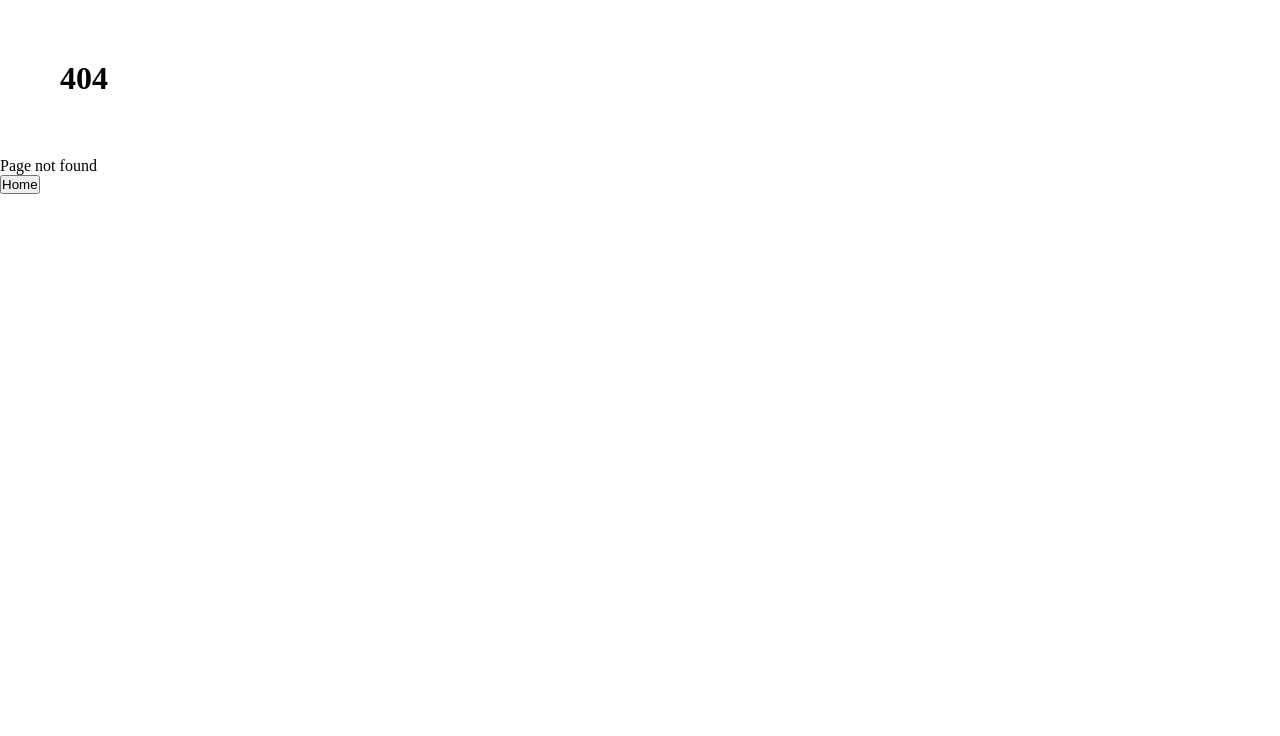
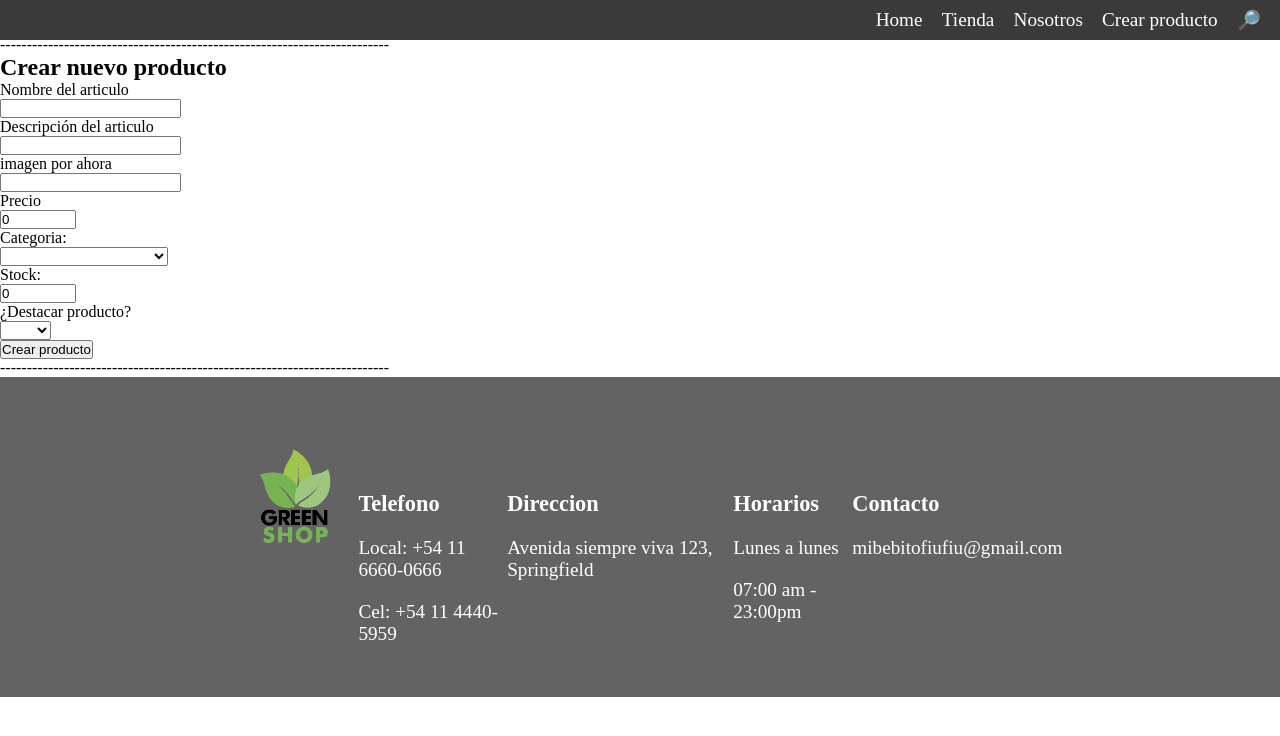
Before and after one commit to Luksjg/PF-Eccomerce, a React (Create React App) app in the folder client/: page /crearproducto in a window 1280 px wide. Before the commit this address had no page. Shown: the top 736 px of the page. Built offline with nearby package versions, Linux system fonts and the light colour scheme.

Commit message:
Create products 1.0

```diff
--- a/client/src/App.js
+++ b/client/src/App.js
@@ -2,7 +2,7 @@
 import "./App.module.css"
 import Home from "./components/home/Home.jsx"
 import {BrowserRouter, Route, Switch} from 'react-router-dom'
-// import CreateProduct from "./components/createProduct/CreateProduct"
+import CreateProduct from "./components/createProduct/CreateProduct"
 import ProductDetail from "./components/productDetail/ProductDetail"
 import StorePage from "./components/storePage/StorePage"
 import WeAre from "./components/weAre/WeAre"
@@ -20,7 +20,7 @@ function App() {
           <Route exact path="/tienda" component={StorePage}/>
           <Route path="/producto/:id" component={ProductDetail}/>
           <Route path="/categoria/:category" component={ProductsCategory}/>
-          {/* <Route path="/crearproducto" component={CreateProduct}/>  */}
+          <Route path="/crearproducto" component={CreateProduct}/>
           <Route path="/nosotros" component={WeAre}/>
           <Route path='*' component={Page404}/>
 
--- a/client/src/components/categories/Categories.module.css
+++ b/client/src/components/categories/Categories.module.css
@@ -1,5 +1,5 @@
 .container{
-    width: 100%;
+    /* width: 100%;
     height: 100%;
     display: flex;
     flex-direction: column;
@@ -8,7 +8,7 @@
     width: 10vw ;
     margin-top: -50vh;
     margin-left: 2vw;
-    padding-bottom: 10px;
+    padding-bottom: 10px; */
 }
 .container Link{
     font-size: 2.5vw;
--- a/client/src/components/createProduct/CreateProduct.js
+++ b/client/src/components/createProduct/CreateProduct.js
@@ -8,12 +8,12 @@ import NavBar from "../navbar/NavBar"
 export default function CreateProduct(){
     const[input,setInput]=useState({
         name:"",
-        images:[],
+        image:"",
         price:0,
         category:"",
         stock:0,
         description:"",
-        outstanding:"no"
+        outsanding:""
     })
 
     const history =useHistory()
@@ -27,15 +27,6 @@ export default function CreateProduct(){
         })
     }
 
-    // function handleImages(e){
-    //     setInput({
-    //         ...input,
-    //         // [e.target.name]: [...input.images, e.target.value]
-    //         [e.target.name]: e.target.value
-    //     })
-    // }
-    // no sirve subir imagenes
-
     async function handleSubmit(e){
         if(!input.name || !input.price ){
             e.preventDefault()
@@ -48,7 +39,7 @@ export default function CreateProduct(){
             history.push("/")
             setInput({
                 name:"",
-                image:[],
+                image:"",
                 price:0,
                 category:"",
                 stock:0,
@@ -61,6 +52,7 @@ export default function CreateProduct(){
     return(
         <div>
             <NavBar/>
+            <br/><br/>
             <div>-------------------------------------------------------------------------</div>
             <h2>Crear nuevo producto</h2>
             <div>
@@ -69,17 +61,17 @@ export default function CreateProduct(){
                         <p>Nombre del articulo</p>
                         <input type="text" value={input.name} name='name' onChange={e=>handleChange(e)}/>
                     </div>
-
-                    {/* <div>
-                        <p>Imagenes del producto</p>
-                        <input type="file" name="images" onChange={e=>handleImages(e)} accept="image/png, image/gif, image/jpeg" />
-
+                    <div>
+                        <p>Descripción del articulo</p>
+                        <input type="text" value={input.description} name='description' onChange={e=>handleChange(e)}/>
+                    </div>
+                    <div>
+                        {/* <p>Imagenes del producto</p>
+                        <input type="file" value={input.image} name="image" onChange={e=>handleChange(e)} accept="image/png, image/gif, image/jpeg" />
+                        <br/> */}
                     </div>
 
-                    Buscar como postear imagenes
-
-                    */}
-                      <div>
+                    <div>
                         <p>imagen por ahora</p>
                         <input type="text" value={input.image} name='image' onChange={e=>handleChange(e)}/>
                     </div>
@@ -115,10 +107,13 @@ export default function CreateProduct(){
                         <input type="number" value={input.stock} name="stock" onChange={e=>handleChange(e)} min="1" max="10000"/>
                     <div>
                         <p>¿Destacar producto?</p>
-                        <label><input type="radio" value={input.outstanding} key="si" name="outsanding"/>si</label>
-                        <label><input type="radio" value={input.outstanding} key="no" name="outsanding"/>no</label>
+                        <select value={input.outsanding} name="outsanding" onChange={e=>handleChange(e)}>
+                            <option></option>
+                            <option>true</option>
+                            <option>false</option>
+                        </select>
                     </div>
-                    <button type="submit">Crear actividad</button>
+                    <button type="submit">Crear producto</button>
                 </form>
             </div>
             <div>-------------------------------------------------------------------------</div>
--- a/client/src/components/footer/Footer.module.css
+++ b/client/src/components/footer/Footer.module.css
@@ -4,7 +4,7 @@
     display: flex;
     position: flex;
     bottom: 0px;
-    width: 400vh;
+    width: 100%;
 }
 .subCont{
 
--- a/client/src/components/home/Home.jsx
+++ b/client/src/components/home/Home.jsx
@@ -25,25 +25,19 @@ export default function Home() {
       <div>
         <Welcome />
       </div>
-
-      {/*   <div>{    <MapProducts productsToShow={productsToShow} /> }</div> */}
-
-      <Carrusel slide={true} />
+        <Carrusel slide={true} />
       <div>
         <PaymentInfo />
       </div>
-
       <div>
         <AboutMe/>
       </div>
-
       <div>
         <Subscribe />
       </div>
       <div>
         <NavBar />
       </div>
-
       <footer>
         <Footer />
       </footer>
--- a/client/src/components/navbar/NavBar.js
+++ b/client/src/components/navbar/NavBar.js
@@ -14,9 +14,9 @@ export default function NavBar() {
         <Link to='/nosotros'>
           <label>Nosotros</label>
         </Link>
-        {/* <Link to='/create'>
+        <Link to='/crearproducto'>
           <label>Crear producto </label>
-        </Link>{" "} */}
+        </Link>
         <label>🔎</label>
       </div>
       {/* Only visible in admin user */}
--- a/client/src/components/productDetail/ProductDetail.js
+++ b/client/src/components/productDetail/ProductDetail.js
@@ -30,14 +30,12 @@ export default function ProductDetail(){
                 <NavBar/>
 
                 <div className={styles.container}>
-                <img src={product.images} alt={"Imagenotfound1"}/>
-                {/* Si no existen mas imagenes, ni las muestra */}
+                <img src={product.image} alt={"Imagenotfound1"}/>
                 {/* <img src={product.images} alt={"Imagenotfound2"}/>
                 <img src={product.images} alt={"Imagenotfound3"}/> */}
                 <p>{product.name}</p>
                 <p>{product.price}</p>
                 <p>{product.description} </p>
-                {/* Si no hay stock, se muestra este texto */}
                 <p>{product.stock > 0 ? product.stock : <label>Sin stock</label>}</p>
                 <p>Categoria: <Link to={`/categoria/${product.category}`}>{product.category}</Link></p>
 
--- a/client/src/components/productsCategories/ProdutsCategory.js
+++ b/client/src/components/productsCategories/ProdutsCategory.js
@@ -14,8 +14,8 @@ export default function ProductsCategory(){
     const dispatch = useDispatch()
 
     const productsToShow = useSelector(state=> state.products)
-    console.log(productsToShow)
-    console.log(category)
+
+
     useEffect(()=>{
         dispatch(getByCategory(category))
       },[dispatch,category])
@@ -23,15 +23,13 @@ export default function ProductsCategory(){
 
     return(
         <div>
-        <div>
             <NavBar/>
-            <div>-------------------------------------------------------------------------</div>
+            <br/>
             <MapProducts productsToShow={productsToShow}/>
-            <div>-------------------------------------------------------------------------</div>
+
             <Categories/>
-            <div>-------------------------------------------------------------------------</div>
+
             <Footer/>
-        </div>
         </div>
     )
 }
--- a/client/src/components/subscribe/Subscribe.module.css
+++ b/client/src/components/subscribe/Subscribe.module.css
@@ -5,8 +5,10 @@
 }
 
 h1{
-  color:black;
-  margin:60px
+  color: black;
+}
+h3{
+  color: black;
 }
 .contenedor{
   background-image: url("./violeta.jpg");
@@ -63,16 +65,13 @@ h1{
 }
 .boton{
   background-color: rgb(223, 75, 56);
-  align-items: center;
   border: none;
-  margin-top: 20px;
-  margin-right: 70px;
   border-radius: 10px;
   padding: 10px;
   color: #fff;
   font-family: 'Roboto', sans-serif;
   font-size: 20px;
-  cursor: pointer;
+  margin-bottom: 80px;
 }
 .boton:hover{
   background-color: rgb(255, 255, 255);
--- a/client/src/reducers/index.js
+++ b/client/src/reducers/index.js
@@ -4,7 +4,6 @@ const InitialState={
     allProducts : [],
     products: [],
     product: [],
-    outsandingProducts:[],
     user: [],
     reviews: [],
     subs: []
```
Also changed, not shown: client/src/components/Carrusel/Carrusel.js (+12 -12 lines).
